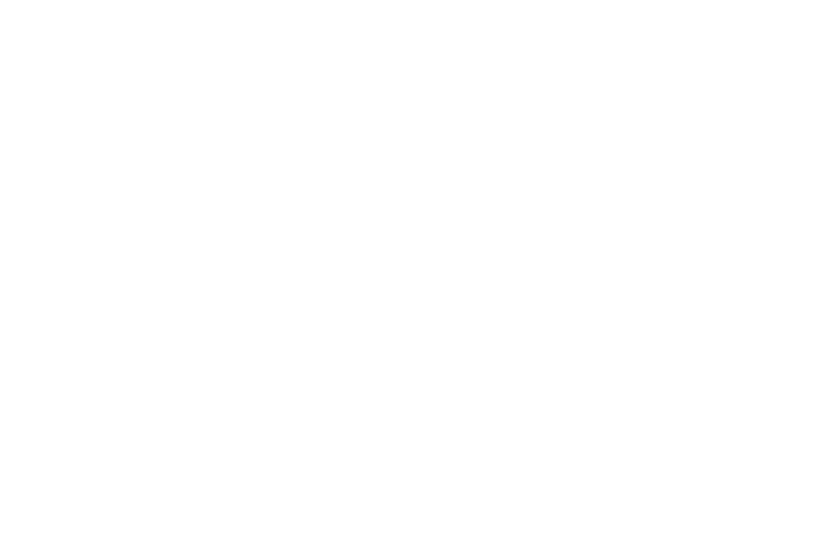
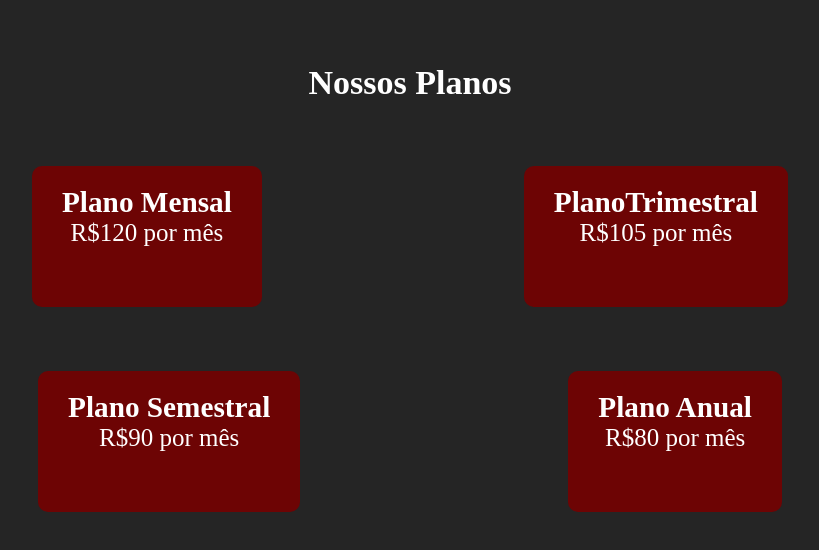
Before and after one commit to EnzoPaes/IronFit, a plain HTML site: page pages/planos.html in a window 1280 px wide. Shown: the whole page, without its empty margins (230-1049 px from the left). Drawn offline with Linux system fonts and the light colour scheme.

Commit message:
criação das pag sobre

```diff
--- a/pages/planos.html
+++ b/pages/planos.html
@@ -0,0 +1,50 @@
+<!DOCTYPE html>
+<html lang="pt-br">
+<head>
+    <meta charset="UTF-8">
+    <meta http-equiv="X-UA-Compatible" content="IE=edge">
+    <meta name="viewport" content="width=device-width, initial-scale=1.0">
+    <title>Document</title>
+    <link rel="stylesheet" href="../styles/style.css">
+</head>
+<body>
+    <div class="planos">
+        <h2>Nossos Planos</h2>
+
+        <div class="plans1">
+
+            <div class="mensal">
+                <h3>Plano Mensal</h3>
+                <p>R$120 por mês</p>
+            </div>
+
+            <div class="trimestral">
+                <h3>PlanoTrimestral</h3>
+                <p>R$105 por mês</p>
+
+            </div>
+        </div>
+
+        <div class="plans2">
+
+
+            <div class="semestral">
+                <h3>Plano Semestral</h3>
+                <p>R$90 por mês</p>
+            </div>
+
+
+            <div class="anual">
+                <h3>Plano Anual</h3>
+                <p>R$80 por mês</p>
+            </div>
+        </div>
+
+
+
+        <!-- m 200, t 180, s160, 140 -->
+    </div>
+</div>
+
+</body>
+</html>
--- a/styles/style.css
+++ b/styles/style.css
@@ -9,6 +9,7 @@ body{
     display: flex;
     flex-direction: column;
     color: #fff;
+    background-color: #252525;
 }
 
 .body-index{
@@ -159,3 +160,89 @@ a{
     display: flex;
     justify-content: space-evenly;
 }
+
+/* pagina de planos */
+.plans1{
+    display: flex;
+    justify-content: space-evenly;
+    margin: 5% 0 0 0;
+}
+
+.plans2{
+    display: flex;
+    justify-content: space-evenly;
+    margin: 5% 0 0 0;
+}
+
+.planos{
+    margin: 5% 0 0 0;
+    text-align: center;
+}
+
+.planos > h2{
+    font-size: 34px;
+}
+
+.mensal{
+    font-size: 25px;
+    background-color: #6d0404;
+    padding: 20px 30px 60px 30px;
+    border-radius: 10px;
+    transition: 0.4S;
+}
+
+.mensal:hover{
+    font-size: 25px;
+    background-color: #920606;
+    padding: 30px 40px 70px 40px;
+    border-radius: 10px;
+    transition: 0.4S;
+}
+
+.trimestral{
+    font-size: 25px;
+    background-color: #6d0404;
+    padding: 20px 30px 60px 30px;
+    border-radius: 10px;
+    transition: 0.4S;
+}
+
+.trimestral:hover{
+    font-size: 25px;
+    background-color: #920606;
+    padding: 20px 30px 60px 30px;
+    border-radius: 10px;
+    transition: 0.4S;
+}
+
+.semestral{
+    font-size: 25px;
+    background-color: #6d0404;
+    padding: 20px 30px 60px 30px;
+    border-radius: 10px;
+    transition: 0.4S;
+}
+
+.semestral:hover{
+    font-size: 25px;
+    background-color: #920606;
+    padding: 20px 30px 60px 30px;
+    border-radius: 10px;
+    transition: 0.4S;
+}
+
+.anual{
+    font-size: 25px;
+    background-color: #6d0404;
+    padding: 20px 30px 60px 30px;
+    border-radius: 10px;
+    transition: 0.4S;
+}
+
+.anual:hover{
+    font-size: 25px;
+    background-color: #920606;
+    padding: 20px 30px 60px 30px;
+    border-radius: 10px;
+    transition: 0.4S;
+}
```
